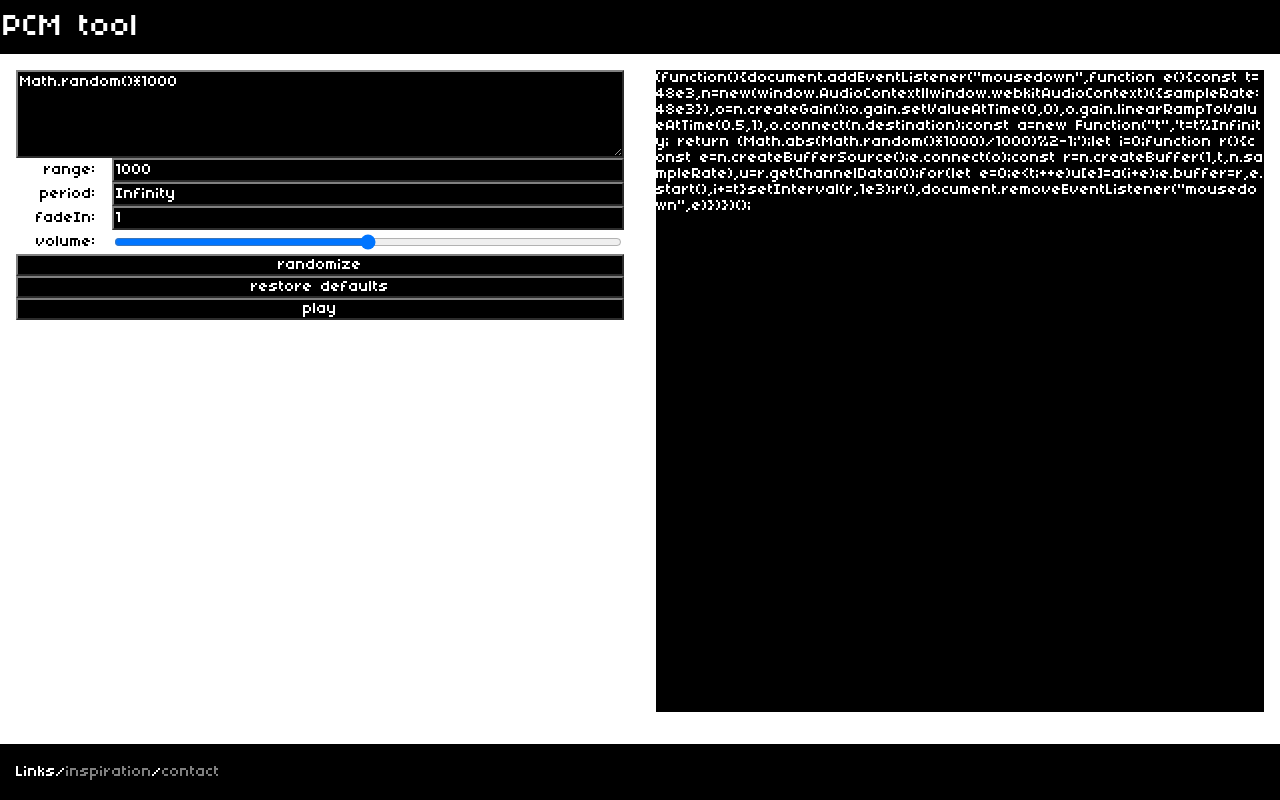
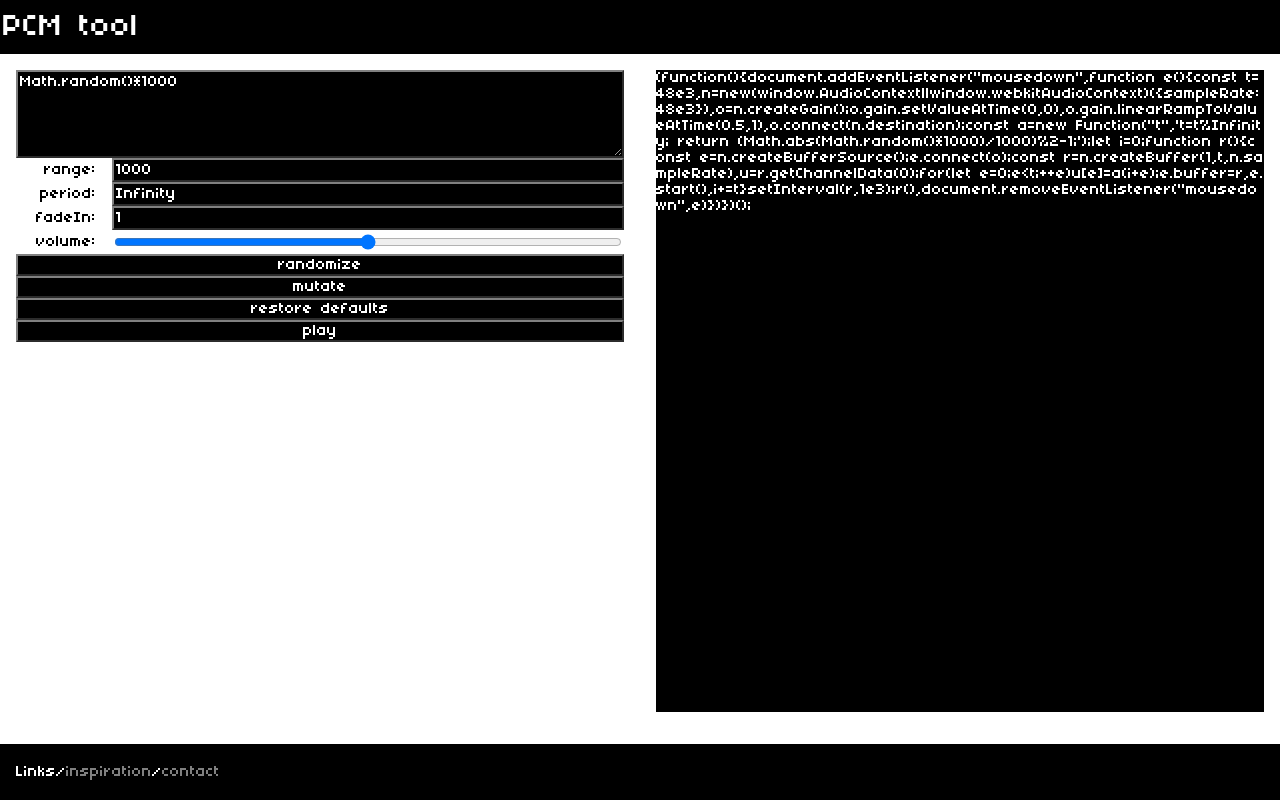
Before and after one commit to seleb/PCM-tool, a Preact app: page / in a window 1280 px wide. Built offline with nearby package versions, Linux system fonts and the light colour scheme; the HTML template or start-up script is replaced by a standard one.

Commit message:
add a mutate button + `title` tooltips

```diff
--- a/src/components/app.jsx
+++ b/src/components/app.jsx
@@ -70,6 +70,15 @@ export default class App extends Component {
 		this.setFormula(patterns[r(0, patterns.length)]);
 	}
 
+	mutate = () => {
+		const { formula = '' } = this.state;
+		this.setFormula(formula.replace(/\d+/g, match => {
+			let num = parseFloat(match);
+			num += (Math.random() - 0.5) * Math.max(5, Math.abs(num) * 0.1);
+			return Math.floor(Math.abs(num)).toString(10);
+		}));
+	}
+
 	restoreDefaults = () => {
 		this.setState({
 			range: 1000,
@@ -108,7 +117,8 @@ export default class App extends Component {
 							<label for="volume">volume:</label>
 							<input id="volume" name="volume" type="range" min="0" max="1" step=".01" value={volume} onChange={event => this.setField("volume", event.currentTarget.value)} />
 						</div>
-						<button onClick={this.randomize}>randomize</button>
+						<button onClick={this.randomize} title="generate a new formula">randomize</button>
+						<button onClick={this.mutate} title="tweak existing formula">mutate</button>
 						<button onClick={this.restoreDefaults}>restore defaults</button>
 						<Audio {...audioProps} />
 					</div>
--- a/src/components/output.jsx
+++ b/src/components/output.jsx
@@ -34,7 +34,7 @@ export default class Output extends Component {
 
 		return (
 			<div class="output">
-				<textarea class="js" onClick={this.copy} spellcheck="false">
+				<textarea class="js" onClick={this.copy} spellcheck="false" title="click to copy script">
 					{`(function(){document.addEventListener("mousedown",function e(){const t=48e3,n=new(window.AudioContext||window.webkitAudioContext)({sampleRate:48e3}),o=n.createGain();o.gain.setValueAtTime(0,0),o.gain.linearRampToValueAtTime(${volume},${fadeIn}),o.connect(n.destination);const a=new Function("t",'t=t%${period}; return (Math.abs(${formula})/${range})%2-1;');let i=0;function r(){const e=n.createBufferSource();e.connect(o);const r=n.createBuffer(1,t,n.sampleRate),u=r.getChannelData(0);for(let e=0;e<t;++e)u[e]=a(i+e);e.buffer=r,e.start(),i+=t}setInterval(r,1e3);r(),document.removeEventListener("mousedown",e)})})();`}
 				</textarea>
 				<div class="copy-notif">{copy}</div>
```
